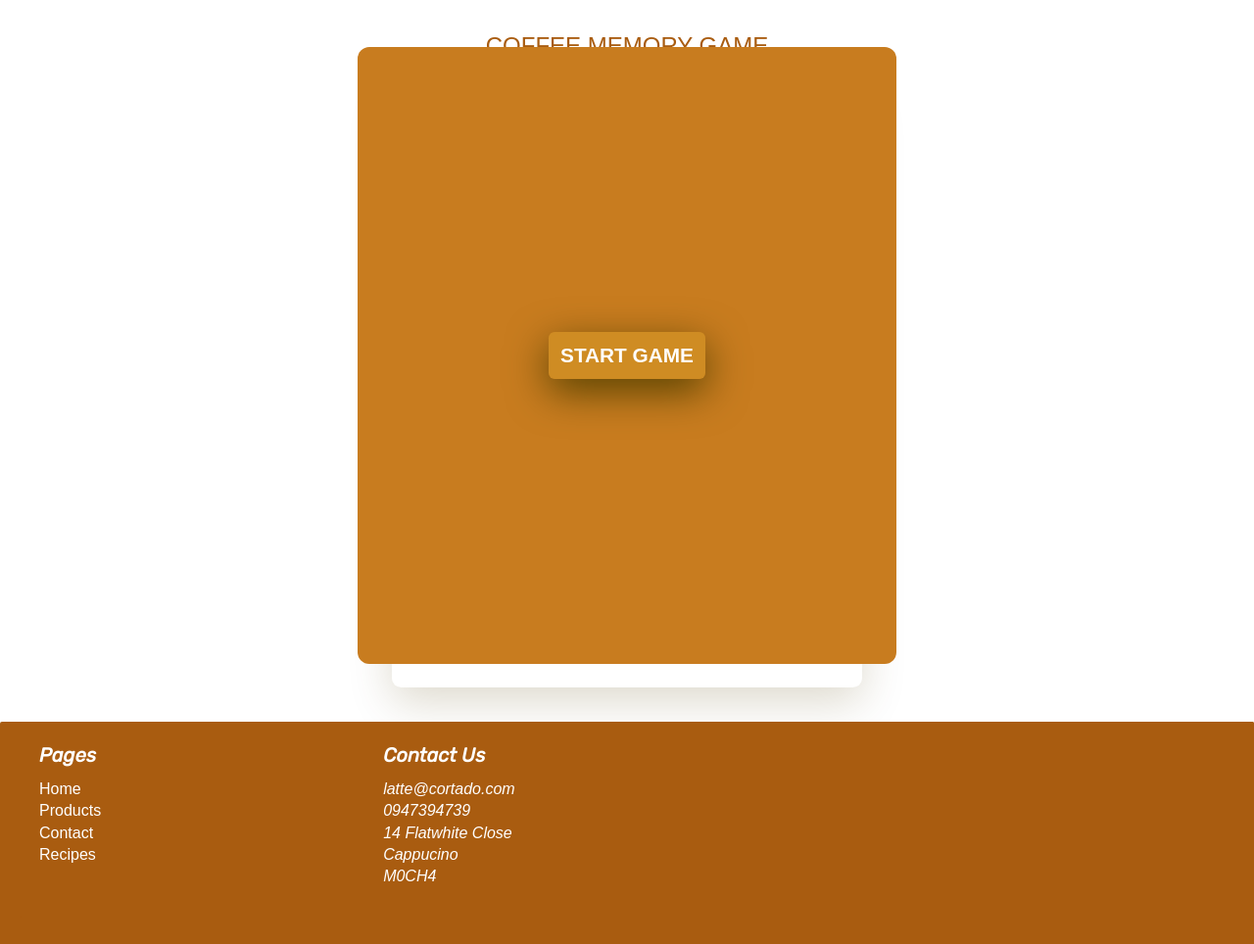
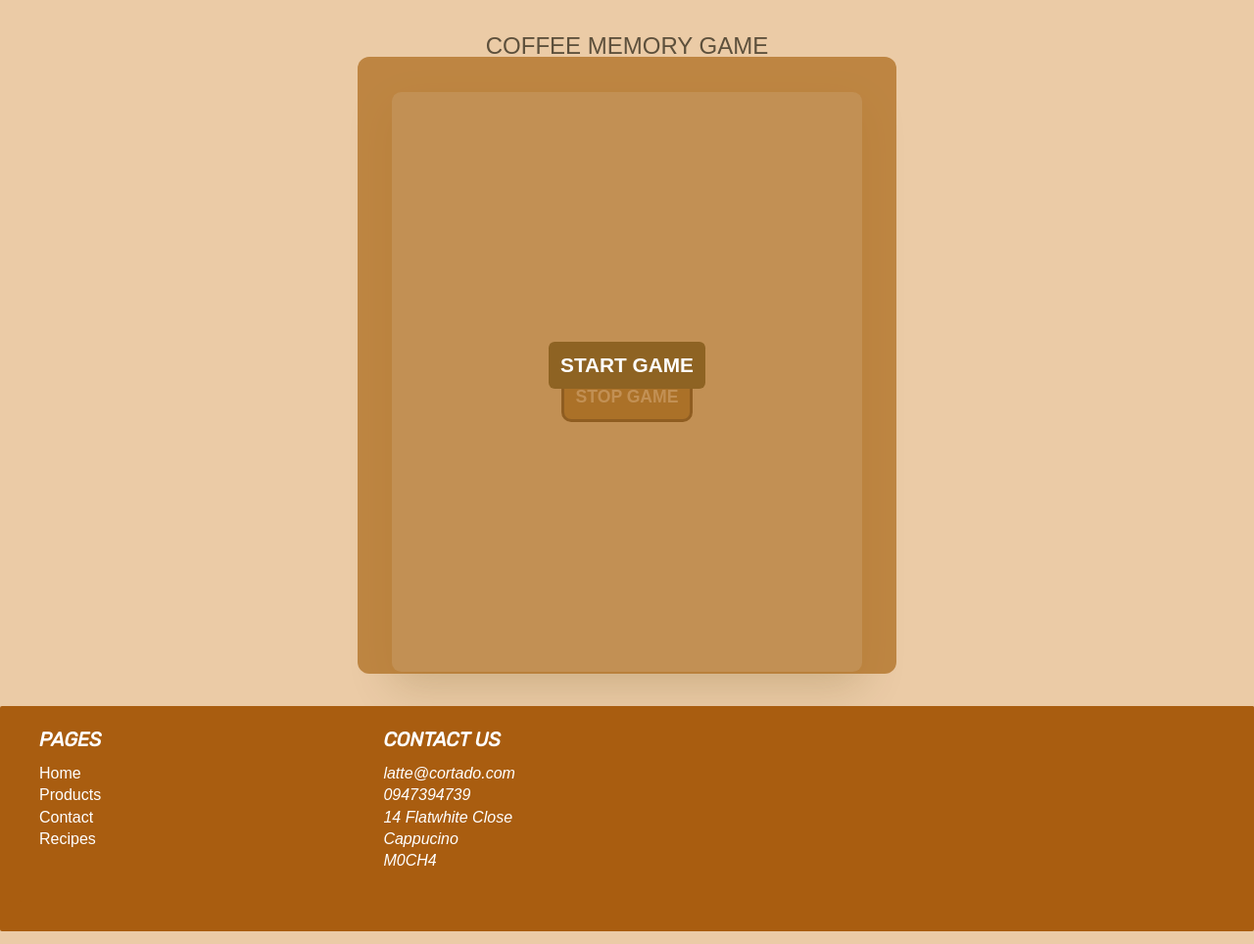
Before and after one commit to LewisJones2021/coffee-connisseur, a plain HTML site: page coffee-game.html in a window 1280 px wide. Shown: the part 157-1121 px from the top of the page at 98% size. Drawn offline with Linux system fonts and the light colour scheme.

Commit message:
styles: changes to the website styles

```diff
--- a/styles/coffee-game.css
+++ b/styles/coffee-game.css
@@ -5,7 +5,7 @@
  font-size: 24px;
  margin-bottom: 10px;
  padding-bottom: 20px;
- color: rgb(169, 92, 16);
+ color: rgb(93, 80, 60);
 }
 .controls-container {
  display: flex;
@@ -13,7 +13,7 @@
  justify-content: center;
  width: 600px;
  height: 630px;
- background-color: #c87c1f;
+ background-color: #b3752acc;
  position: absolute;
  left: 50%;
  top: 60%;
@@ -23,7 +23,7 @@
 .game-wrapper {
  box-sizing: content-box;
  width: 24em;
- height: 33rem;
+ height: 32rem;
  padding: 2.5em 3em;
  background-color: #ffffff;
  margin: auto;
@@ -102,7 +102,7 @@ button {
  border-radius: 0.3em;
  padding: 12px;
  cursor: pointer;
- background-color: #d89e2974;
+ background-color: rgb(142, 99, 35);
  color: #ffffff;
  font-weight: bolder;
  text-transform: uppercase;
@@ -110,15 +110,15 @@ button {
 #stop-button {
  font-size: 1.1em;
  display: block;
- margin: 1.1em auto 0 auto;
- background-color: rgb(233, 158, 46);
+ margin: 0.5rem auto 0 auto;
+ background-color: rgb(142, 99, 35);
  color: white;
  border: 3px solid black;
  border-radius: 10px;
 }
 .controls-container button {
  font-size: 1.3em;
- box-shadow: 0 0.6em 2em rgba(86, 66, 0, 5);
+ /* box-shadow: 0 0.6em 2em rgba(86, 66, 0, 5); */
 }
 .hide {
  display: none;
@@ -166,7 +166,7 @@ footer {
 
 @media (min-width: 768px) {
  .controls-container {
-  top: 520px;
+  top: 530px;
   width: 550px;
  }
 }
--- a/styles/contact.css
+++ b/styles/contact.css
@@ -9,7 +9,7 @@
  padding: 20px;
  width: 380px;
  border-radius: 10px;
- background-color: rgb(169, 92, 16);
+ background-color: rgba(185, 98, 5, 0.783);
 }
 
 .contact-form label {
@@ -17,11 +17,12 @@
  font-weight: 400;
  color: white;
  margin: 10px 5px;
+ font-style: italic;
 }
 .contact-form input {
  padding: 5px;
  border-radius: 5px;
- background-color: rgba(210, 180, 140, 0.585);
+ background-color: rgba(210, 180, 140, 0.858);
  font-size: 18px;
  color: white;
  outline: transparent;
@@ -91,6 +92,7 @@ input:focus.invalid {
  justify-content: center;
  align-items: center;
  width: auto;
+ padding-bottom: 20px;
 }
 .social-icons ul {
  display: flex;
--- a/styles/global.css
+++ b/styles/global.css
@@ -74,7 +74,7 @@ img {
 }
 
 body {
- background-color: rgb(255, 255, 255);
+ background-color: rgba(225, 174, 115, 0.634);
  font-family: sans-serif;
  display: flex;
  flex-direction: column;
@@ -84,8 +84,8 @@ body {
 
 body h1 {
  font-size: 20px;
- font-weight: 300;
- background-color: rgb(169, 92, 16);
+ font-weight: 500;
+ background-color: rgba(169, 93, 16, 0.852);
  display: flex;
  align-items: center;
  justify-content: center;
@@ -110,6 +110,7 @@ header {
  list-style: none;
  text-transform: uppercase;
  font-family: sans-serif;
+ font-weight: 600;
 }
 .header-nav li:hover {
  color: rgb(169, 92, 16);
@@ -156,6 +157,7 @@ header {
  margin-bottom: 10px;
  font-size: 12px;
  padding: 5px;
+ font-weight: 600;
 }
 .mobile-nav li:hover {
  color: rgb(169, 92, 16);
@@ -170,6 +172,7 @@ header {
  height: 100%;
  background-color: rgba(0, 0, 0, 0.5);
 }
+
 body.mobile-nav-open #menu-overlay {
  display: block;
 }
@@ -185,22 +188,27 @@ main {
 }
 h2 {
  margin: auto;
- color: rgb(111, 83, 46);
- font-size: 20px;
+ color: rgb(93, 80, 60);
+ font-size: 18px;
+ text-transform: uppercase;
  margin-bottom: 25px;
  font-weight: bold;
  font-family: 'Rubik', sans-serif;
  text-wrap: balance;
+}
+footer {
+ display: flex;
 }
 footer,
 .footer-content {
  display: flex;
  flex-direction: column;
  margin-top: auto;
- background-color: rgb(169, 92, 16);
  border-radius: 2px;
  padding-left: 20px;
  color: white;
+ background-color: rgba(169, 93, 16);
+ display: flex;
  font-weight: 200;
  padding-bottom: 30px;
 }
@@ -212,6 +220,7 @@ footer,
  color: white;
  font-size: 20px;
  font-weight: bold;
+ font-style: italic;
 }
 footer a {
  color: white;
--- a/styles/main.css
+++ b/styles/main.css
@@ -1,13 +1,18 @@
 /** @format */
-
+main h1 {
+ color: rgb(93, 80, 60);
+}
 /* sub heading */
 .sub-heading {
- color: rgb(111, 83, 46);
+ color: rgb(93, 80, 60);
  margin: auto;
  font-weight: 400;
  letter-spacing: 1px;
 }
-
+.sub-heading:hover {
+ text-decoration: underline;
+ font-weight: 600;
+}
 /* coffee images slideshow */
 coffee-picture-slideshow {
  width: 50vw;
@@ -81,7 +86,7 @@ iframe {
  justify-content: center;
  width: auto;
  cursor: pointer;
- color: rgba(169, 93, 16, 0.872);
+ color: rgb(93, 80, 60);
 }
 .cortado-details {
  padding: 10px 0;
@@ -91,7 +96,7 @@ iframe {
 
 .cortado-details p {
  font-size: 15px;
- color: white;
+ color: rgb(93, 80, 60);
  padding: 6px;
  width: auto;
  margin: auto;
@@ -108,7 +113,7 @@ iframe {
  font-size: 20px;
  font-weight: 400;
  padding: 10px;
- color: rgb(177, 97, 17);
+ color: rgb(93, 80, 60);
 }
 
 .coffee-facts p {
@@ -116,13 +121,13 @@ iframe {
  margin-bottom: 20px;
  font-weight: 400;
  width: 50%;
- color: rgb(177, 97, 17);
+ color: rgb(93, 80, 60);
 }
 
 .coffee-facts button {
  margin: 10px auto;
  border-radius: 8px;
- background-color: rgba(169, 93, 16, 0.872);
+ background-color: rgb(142, 99, 35);
  color: white;
  font-weight: 600;
  padding: 8px;
@@ -141,14 +146,14 @@ iframe {
  padding: 2px;
 }
 .coffee-generator h3 {
- color: rgba(169, 93, 16, 0.872);
+ color: rgb(93, 80, 60);
  font-size: 22px;
  font-weight: 400;
 }
 .coffee-generator button {
  margin: 10px;
  border-radius: 8px;
- background-color: rgba(169, 93, 16, 0.872);
+ background-color: rgb(142, 99, 35);
  color: white;
  font-weight: 600;
  padding: 8px;
@@ -206,7 +211,7 @@ iframe {
  .coffee-facts p {
   font-weight: 400;
   font-size: 20px;
-  color: white;
+  color: rgb(93, 80, 60);
   margin: auto;
   margin-bottom: 20px;
   max-width: 80%;
--- a/styles/products.css
+++ b/styles/products.css
@@ -13,6 +13,7 @@
 .card-section h3 {
  font-size: 20px;
  margin-bottom: 5px;
+ color: rgb(93, 80, 60);
 }
 .card-section p {
  font-size: 18px;
--- a/styles/recipes.css
+++ b/styles/recipes.css
@@ -27,7 +27,7 @@
  width: 100%;
  position: relative;
  top: -90px;
- border-radius: 5px;
+ border-radius: 8px;
 }
 .coffee-recipe-card h3 {
  color: white;
@@ -78,7 +78,7 @@
 #generate-coffee-button {
  margin: 10px auto;
  border-radius: 8px;
- background-color: rgba(169, 93, 16, 0.872);
+ background-color: rgb(142, 99, 35);
  color: white;
  padding: 8px;
  font-size: 15px;
```
